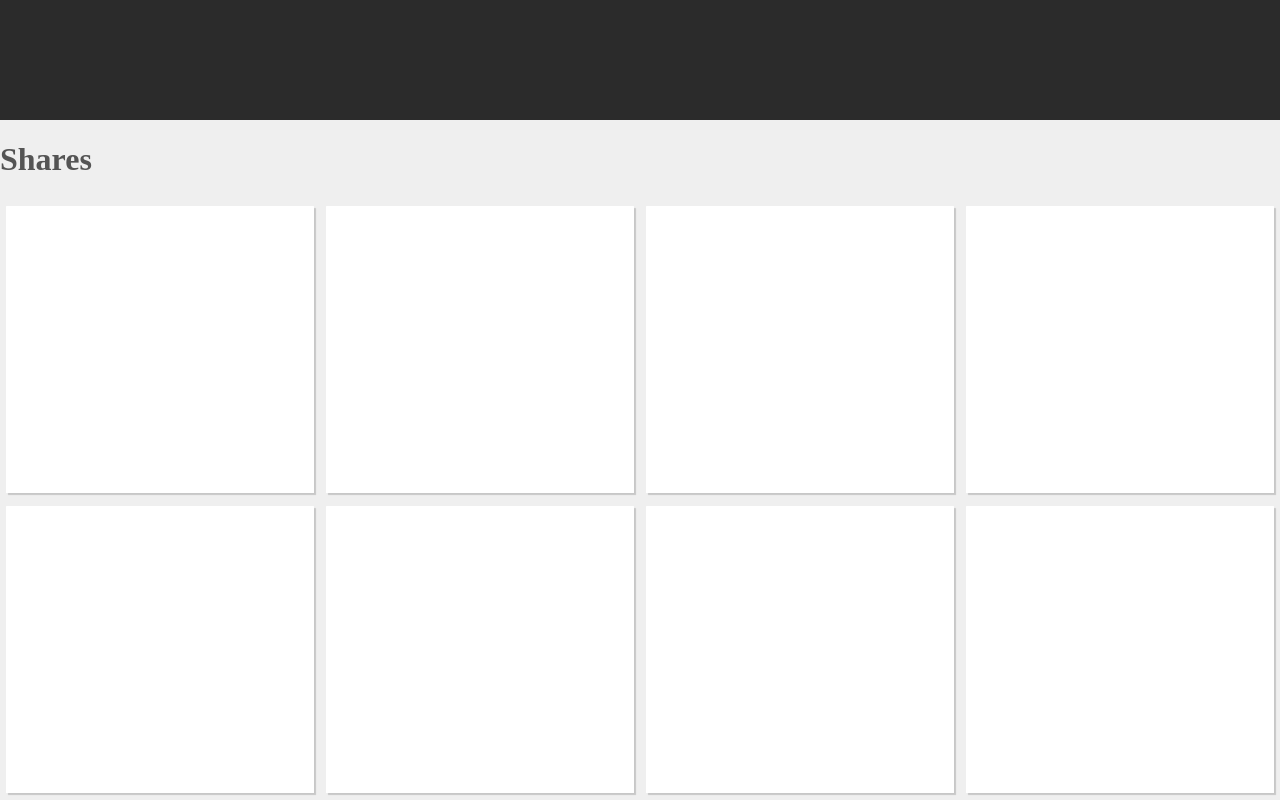
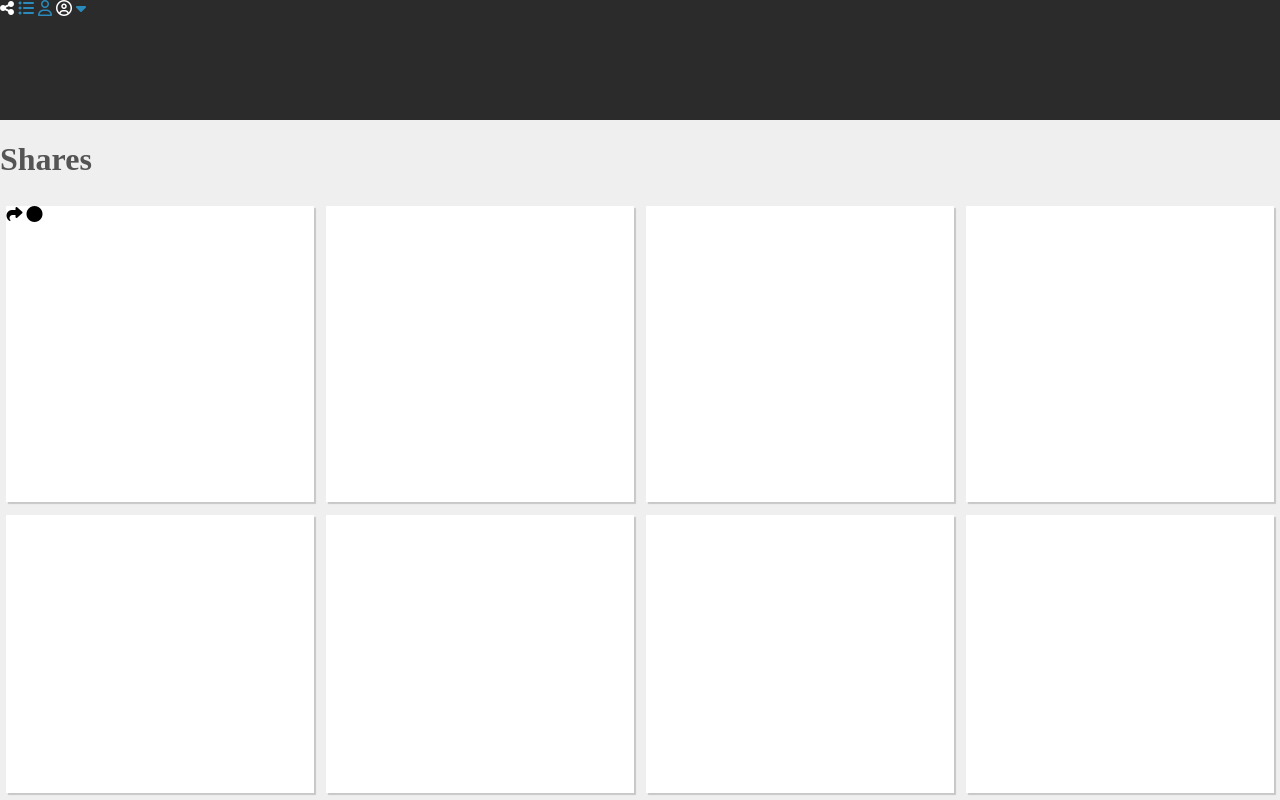
Before and after one commit to annamkummer/2WinComp, a website: page index.html in a window 1280 px wide. Drawn offline with Linux system fonts and the light colour scheme.

Commit message:
Add icons

```diff
--- a/index.html
+++ b/index.html
@@ -2,13 +2,21 @@
 <html lang="en" class='aku-html'>
   <head>
     <link rel="stylesheet" href="styles.css">
+    <script src="https://kit.fontawesome.com/91e4cda225.js" crossorigin="anonymous"></script>
   </head>
   <body class='aku-body'>
     <nav class='aku-nav'>
+      <i class="fas fa-share-alt"></i>
+      <i class="fas fa-list-ul"></i>
+      <i class="far fa-user"></i>
+      <i class="far fa-user-circle"></i>
+      <i class="fas fa-caret-down"></i>
     </nav>
     <h1 class="aku-h1">Shares</h1>
     <main class='aku-main'>
       <article class="aku-article">
+        <i class="fas fa-share"></i>
+        <i class="fas fa-circle"></i>
       </article>
       <article class="aku-article">
       </article>
--- a/styles.css
+++ b/styles.css
@@ -217,3 +217,23 @@ template {
   border-radius: 0.5px;
   box-shadow: 2px 2px 1px #C7C7C7;
 }
+
+.fa-share-alt {
+  color: #FFFFFF;
+}
+
+.fa-list-ul {
+  color: #2B8ABC;
+}
+
+.fa-caret-down {
+  color: #2B8ABC;
+}
+
+.fa-user {
+  color: #2B8ABC;
+}
+
+.fa-user-circle {
+  color: #FFFFFF;
+}
```
